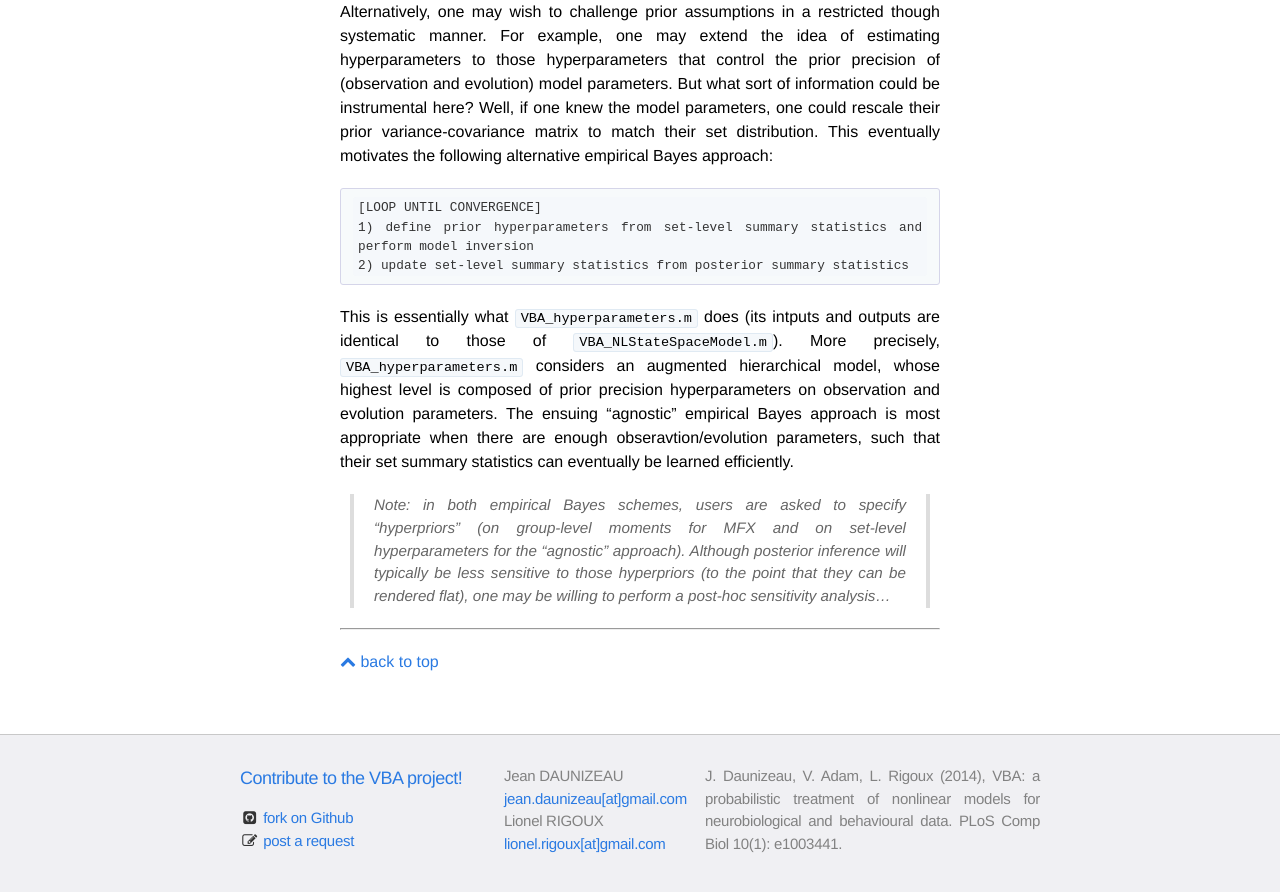
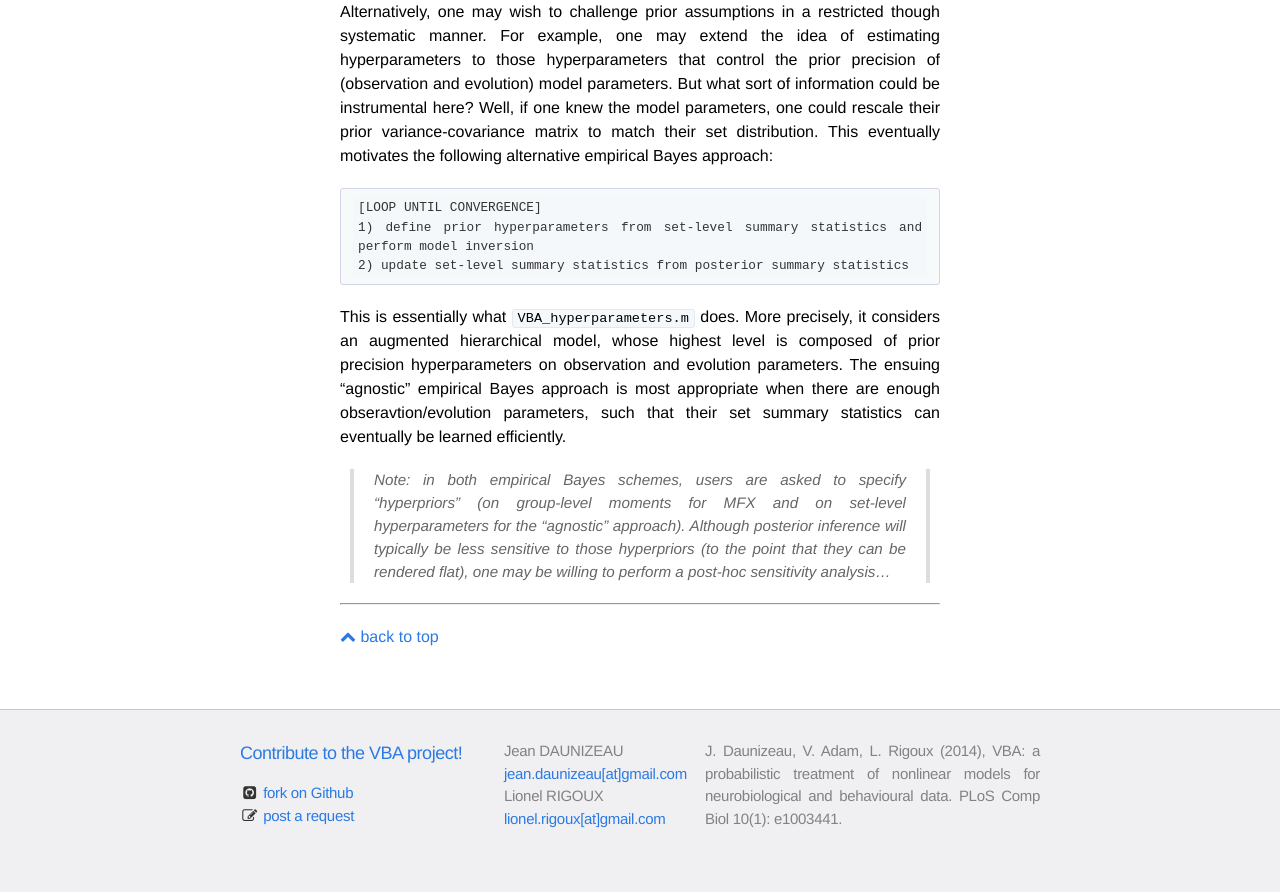
Before and after one commit to MBB-team/VBA-toolbox, a Jekyll site: the page built from _wiki/VBA-MFX.md, in a window 1280 px wide and 900 px high, scrolled down 2555 px. Shown: the top 892 px of the window. Built offline with Jekyll 4.4.1, drawn with Linux system fonts in a browser that asks for light colours; nearby versions of some CDN libraries; formulas are drawn with MathJax 3.

Commit message:
Update VBA-MFX.md

````diff
--- a/_wiki/VBA-MFX.md
+++ b/_wiki/VBA-MFX.md
@@ -62,7 +62,7 @@ Alternatively, one may wish to challenge prior assumptions in a restricted thoug
 2) update set-level summary statistics from posterior summary statistics
 ```
 
-This is essentially what `VBA_hyperparameters.m` does (its intputs and outputs are identical to those of `VBA_NLStateSpaceModel.m`). More precisely, `VBA_hyperparameters.m` considers an augmented hierarchical model, whose highest level is composed of prior precision hyperparameters on observation and evolution parameters. The ensuing "agnostic" empirical Bayes approach is most appropriate when there are enough obseravtion/evolution parameters, such that their set summary statistics can eventually be learned efficiently.
+This is essentially what `VBA_hyperparameters.m` does. More precisely, it considers an augmented hierarchical model, whose highest level is composed of prior precision hyperparameters on observation and evolution parameters. The ensuing "agnostic" empirical Bayes approach is most appropriate when there are enough obseravtion/evolution parameters, such that their set summary statistics can eventually be learned efficiently.
 
 
 > Note: in both empirical Bayes schemes, users are asked to specify "hyperpriors" (on group-level moments for MFX and on set-level hyperparameters for the "agnostic" approach). Although posterior inference will typically be less sensitive to those hyperpriors (to the point that they can be rendered flat), one may be willing to perform a post-hoc sensitivity analysis...
````
